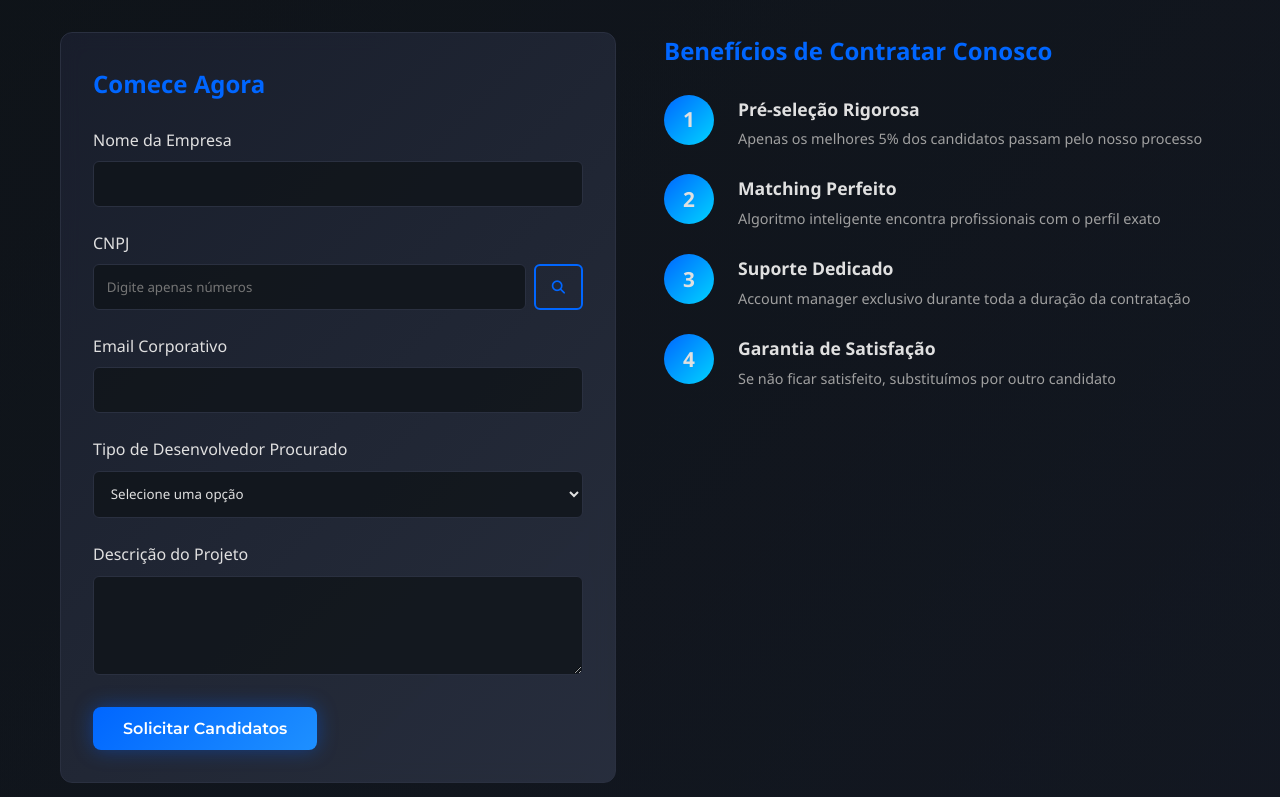
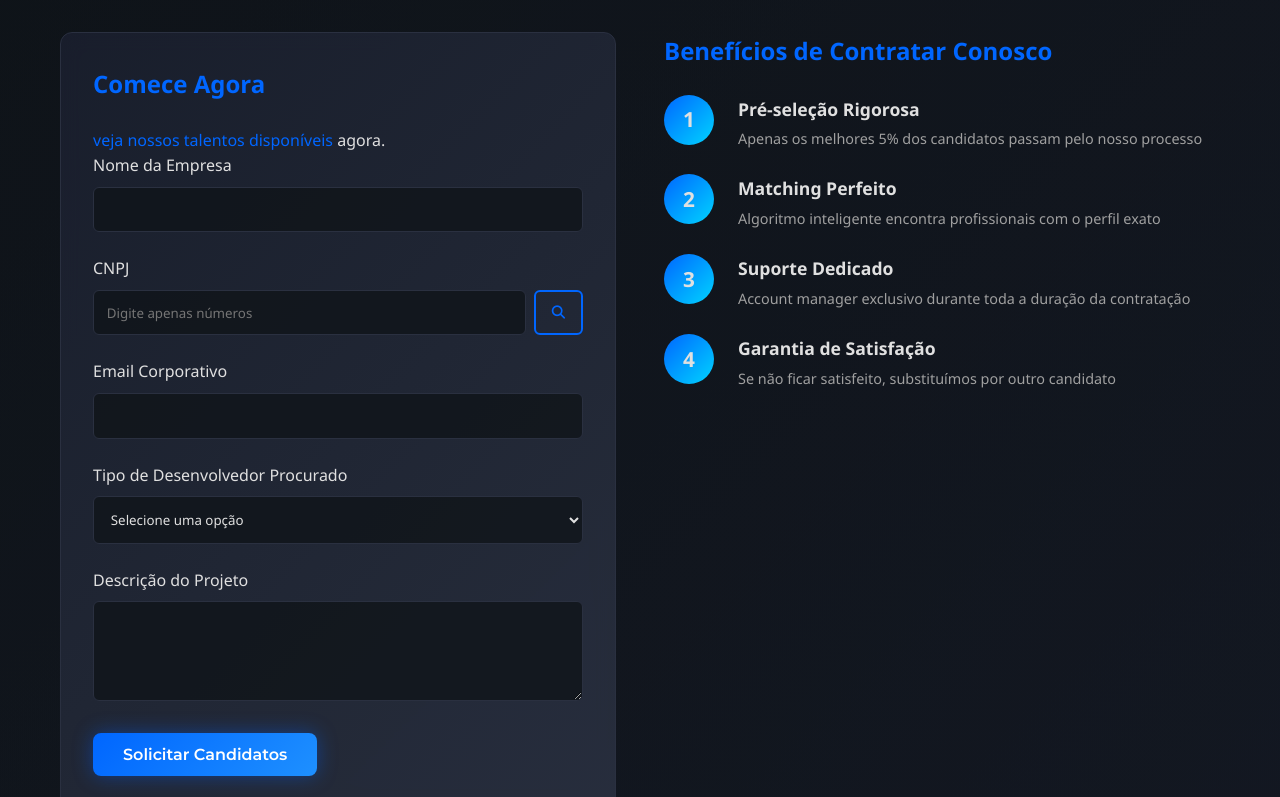
Before and after one commit to phmeirelesw/ProjetoTEC, a website: page index.html in a window 1280 px wide. Shown: the part 2560-3357 px from the top of the page. Drawn offline with Linux system fonts and the light colour scheme.

Commit message:
Update index.html

```diff
--- a/index.html
+++ b/index.html
@@ -186,6 +186,7 @@
             <div class="para-empresas-content">
                 <div class="empresa-form">
                     <h3>Comece Agora</h3>
+                    <a href="programadores.html" style="color: var(--accent-blue); text-decoration: none;">veja nossos talentos disponíveis</a> agora.
                     <form id="formEmpresa">
                         <div class="form-group">
                             <label for="empresaNome">Nome da Empresa</label>
```
